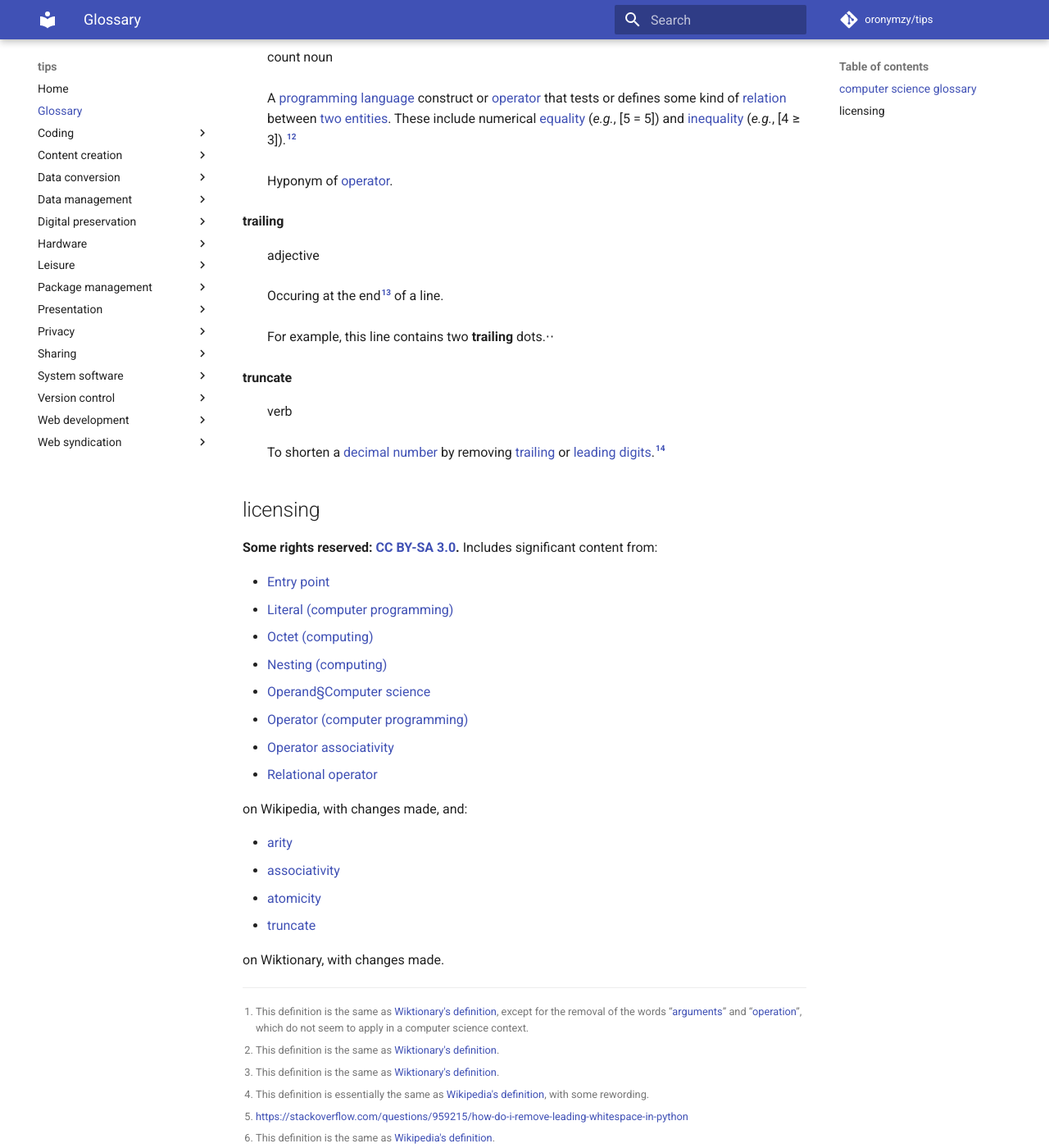
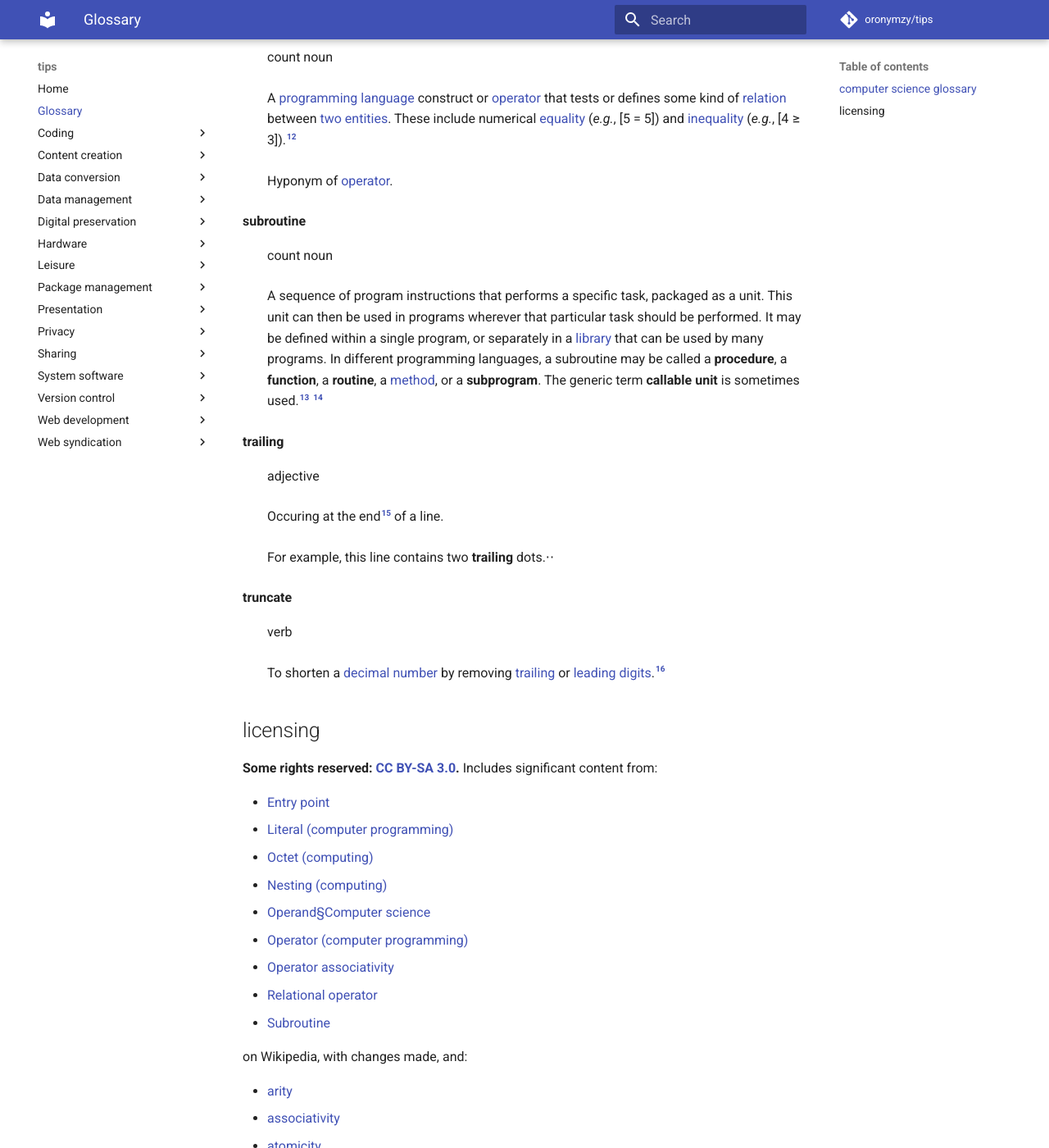
Before and after one commit to oronymzy/tips, an MkDocs documentation site: the page built from docs/glossry.md, in a window 1280 px wide and 1400 px high, scrolled down 2269 px. Shown: the whole window at 82% size. Built offline with MkDocs 1.6.1 and Material for MkDocs 9.7.7, drawn with Linux system fonts in a browser that asks for light colours; comment, search, counter and statistics services are not loaded; some of the changed text lies outside the part shown.

Commit message:
Add 'subroutine' concept, add list item
Add 'subroutine' concept, with footnotes.
Add 'Subroutine' unordered list item
with hyperlink in 'licensing' section.

```diff
--- a/docs/glossry.md
+++ b/docs/glossry.md
@@ -53,6 +53,10 @@ These are concepts I find especially confusing, ambiguous, or difficult to remem
 : A [programming language](https://en.wikipedia.org/wiki/Programming_language) construct or [operator](#operatordef) that tests or defines some kind of [relation](https://en.wikipedia.org/wiki/Relation_(mathematics)) between [two entities](https://en.wikipedia.org/wiki/Binary_function). These include numerical [equality](https://en.wikipedia.org/wiki/Equality_(mathematics)) (*e.g.*, [5 = 5]) and [inequality](https://en.wikipedia.org/wiki/Inequality_(mathematics)) (*e.g.*, [4 ≥ 3]).[^relationaloperatordef-note1]
 : Hyponym of [operator](#operatordef).
 
+**subroutine** {: #subroutinedef }
+: count noun
+: A sequence of program instructions that performs a specific task, packaged as a unit. This unit can then be used in programs wherever that particular task should be performed. It may be defined within a single program, or separately in a [library](https://en.wikipedia.org/wiki/Library_(computer_science)) that can be used by many programs. In different programming languages, a subroutine may be called a **procedure**, a **function**, a **routine**, a [method](https://en.wikipedia.org/wiki/Method_(computing)), or a **subprogram**. The generic term **callable unit** is sometimes used.[^subroutinedef1] [^subroutinedef-note1]
+
 **trailing** {: #trailingdef }
 : adjective
 : Occuring at the end[^trailingdef] of a line.
@@ -73,6 +77,7 @@ These are concepts I find especially confusing, ambiguous, or difficult to remem
 - [Operator (computer programming)](https://en.wikipedia.org/w/index.php?title=Operator_(computer_programming)&oldid=879934681)
 - [Operator associativity](https://en.wikipedia.org/w/index.php?title=Operator_associativity&oldid=876220651)
 - [Relational operator](https://en.wikipedia.org/w/index.php?title=Relational_operator&oldid=874050383)
+- [Subroutine](https://en.wikipedia.org/w/index.php?title=Subroutine&oldid=879018923)
 
 on Wikipedia, with changes made, and:
 
@@ -95,5 +100,7 @@ on Wiktionary, with changes made.
 [^operatordef-note1]: This definition is the same as [Wikipedia's definition](https://en.wikipedia.org/wiki/Operator_(computer_programming), except for modification of the grammatical number (plural to singular).
 [^operatordef-note2]: Based on [information from Wikipedia](https://en.wikipedia.org/wiki/Operator_associativity).
 [^relationaloperatordef-note1]: This definition is essentially the same as [Wikipedia's definition](https://en.wikipedia.org/wiki/Relational_operator).
+[^subroutinedef1]: [U.S. Election Assistance Commission](https://en.wikipedia.org/wiki/Election_Assistance_Commission "Election Assistance Commission") (2007). ["Definitions of Words with Special Meanings"](https://web.archive.org/web/20121208084203/http://www.eac.gov/vvsg/glossary.aspx). *[Voluntary Voting System Guidelines](https://en.wikipedia.org/wiki/Voluntary_Voting_System_Guidelines "Voluntary Voting System Guidelines")*. Archived from [the original](http://www.eac.gov/vvsg/glossary.aspx) on 2012-12-08. Retrieved 2013-01-14.
+[^subroutinedef-note1]: This definition is essentially the same as [Wikipedia's definition](https://en.wikipedia.org/wiki/Subroutine), with some rewording.
 [^trailingdef]: <https://stackoverflow.com/questions/22273233/what-is-meant-by-trailing-space-and-whats-the-difference-between-it-and-a-blank/22273264#22273264>
 [^truncatedef-note1]: This definition is essentially the same as [Wiktionary's definition](https://en.wiktionary.org/wiki/truncate).
```
